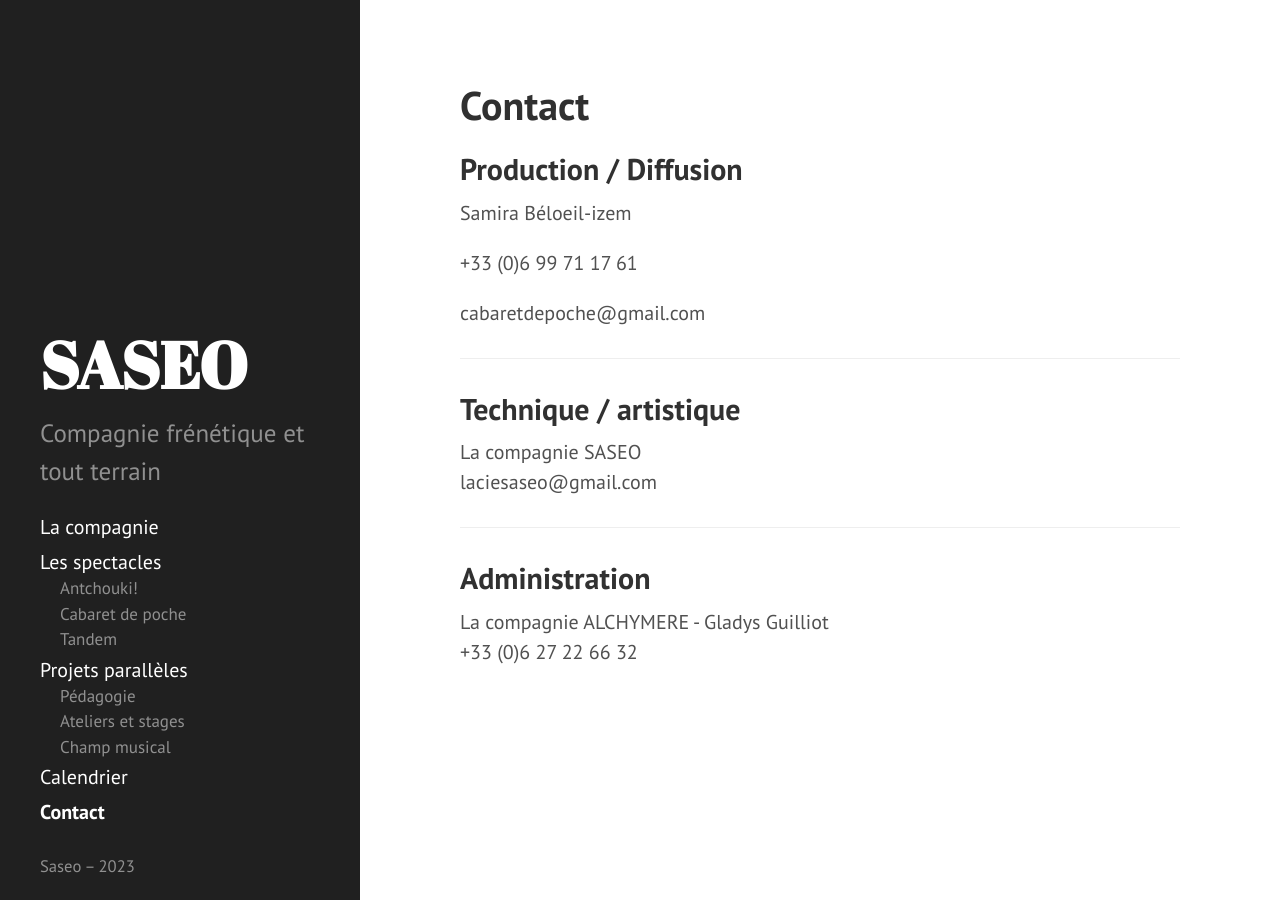
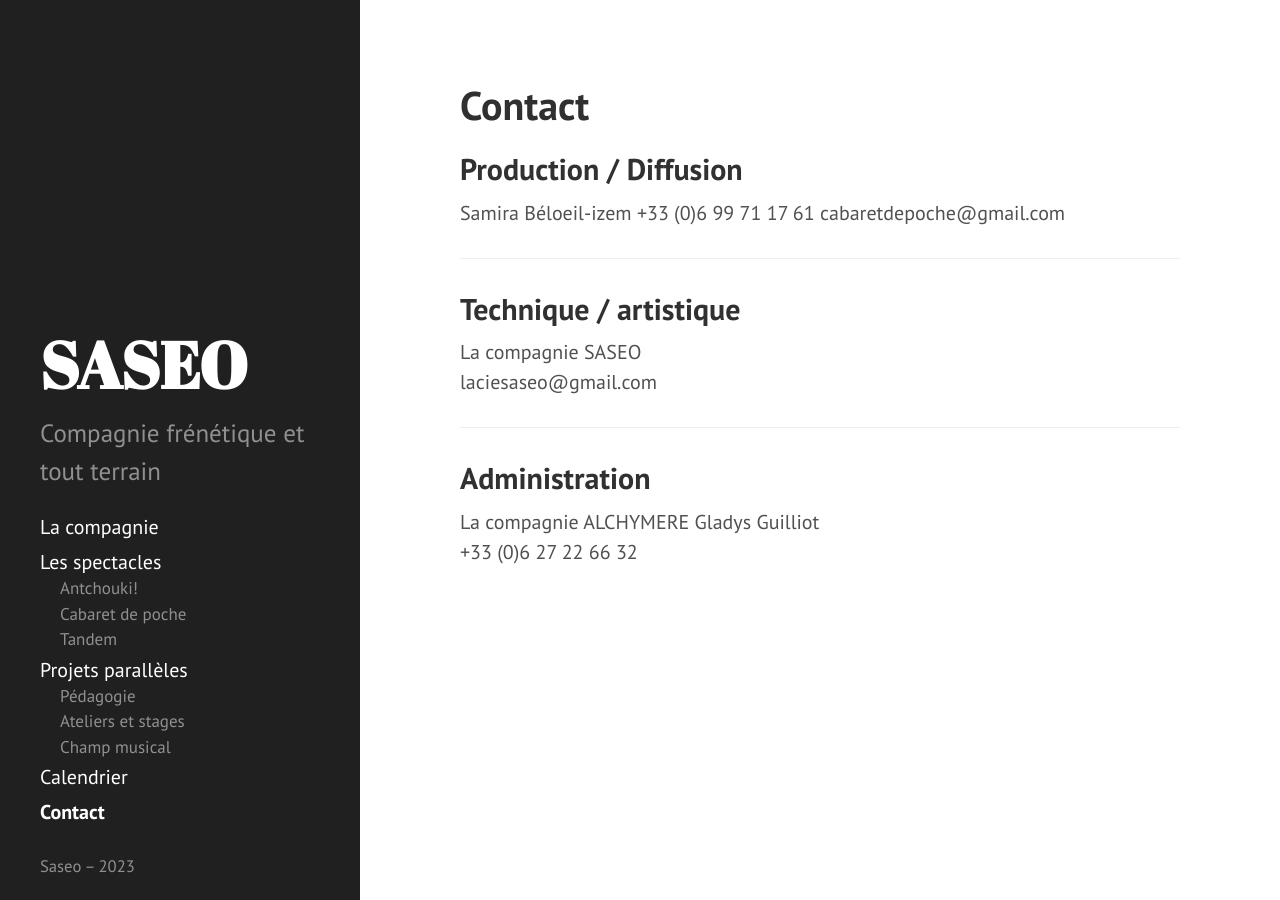
Before and after one commit to rizoom/saseo.org, a Jekyll site: the page built from contact.md, in a window 1280 px wide. Built offline with Jekyll 4.4.1, drawn with Linux system fonts in a browser that asks for light colours.

```diff
--- a/contact.md
+++ b/contact.md
@@ -6,9 +6,7 @@ sidebar_order: 4
 
 ## Production / Diffusion
 Samira Béloeil-izem
-
 +33 (0)6 99 71 17 61
-
 cabaretdepoche@gmail.com
 
 ---
@@ -20,5 +18,6 @@ laciesaseo@gmail.com
 ---
 
 ## Administration
-La compagnie ALCHYMERE - Gladys Guilliot
+La compagnie ALCHYMERE
+Gladys Guilliot
 +33 (0)6 27 22 66 32
```
